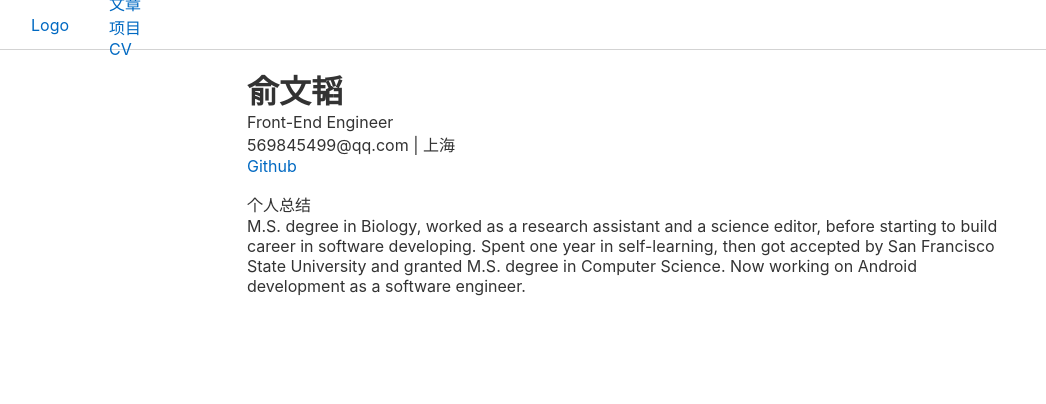
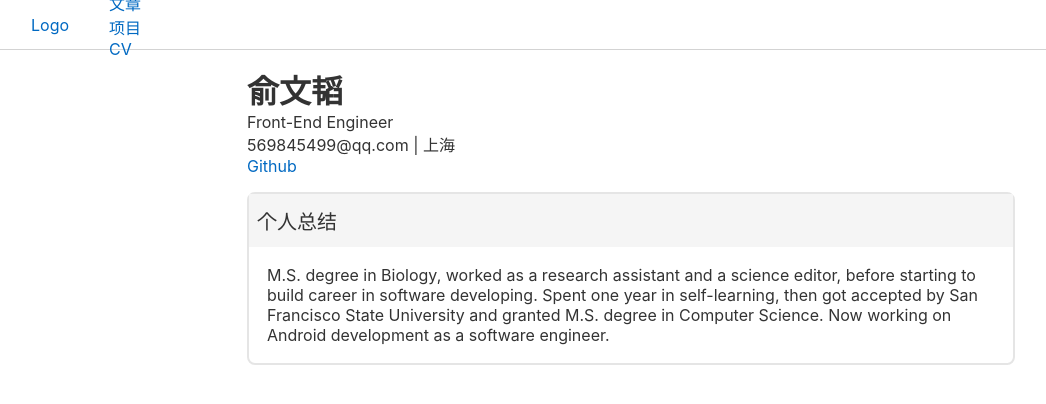
Before and after one commit to went2/simon.me, a Next.js app: page /cv in a window 1280 px wide. Shown: the top 404 px of the page, without its empty margins (9-1055 px from the left). Built offline with nearby package versions, Linux system fonts and the light colour scheme.

Commit message:
将可折叠内容封装为组件

```diff
--- /dev/null
+++ b/src/components/CollapseContent/CollapseContent.module.scss
@@ -0,0 +1,48 @@
+.container {
+  margin: 1rem auto;
+  border: 2px solid #e5e5e5;
+  border-radius: 8px;
+
+  .header {
+    font-size: 20px;
+    padding: 12px 8px;
+    background-color: #f5f5f5;
+    cursor: pointer;
+    display: flex;
+    align-items: center;
+  }
+
+  .show-expanded::before {
+    content: "\2796";
+    font-size: 14px;
+    margin-right: 5px;
+  }
+
+  .show-collapsed::before {
+    content: "\02795";
+    font-size: 14px;
+    margin-right: 5px;
+  }
+
+  .collapse-wrapper {
+    transform-origin: center top;
+    overflow: hidden;
+    transition: max-height 200ms linear;
+    max-height: 100vh;
+    // background-color: antiquewhite;
+  }
+
+  .collapsed {
+    max-height: 0px;
+  }
+
+  .expanded {
+    max-height: 100vh;
+  }
+
+  .content {
+    padding: 18px;
+    // border-bottom: 1px solid #e5e5e5;
+  }
+
+}
--- /dev/null
+++ b/src/components/CollapseContent/index.tsx
@@ -0,0 +1,31 @@
+import { NextPage } from 'next';
+import { useState } from 'react';
+import styles from './CollapseContent.module.scss';
+
+interface PropsType {
+  title: string;
+  collapsed?: boolean;
+  children?: React.ReactNode;
+}
+
+const CollapseContent: NextPage<PropsType> = ({ title, collapsed = false, children }) => {
+  const [isCollapsed, setIsCollapsed] = useState(collapsed);
+
+  return (
+    <div className={styles.container}>
+      <div
+        className={`${styles.header} ${isCollapsed ? styles.showCollapsed : styles.showExpanded}`}
+        onClick={() => setIsCollapsed(!isCollapsed)}
+      >
+        {title}
+      </div>
+      <div
+        className={`${styles.collapseWrapper} ${isCollapsed ? styles.collapsed : styles.expanded}`}
+      >
+        <div className={styles.content}>{children}</div>
+      </div>
+    </div>
+  );
+};
+
+export default CollapseContent;
--- a/src/components/Header/Header.module.scss
+++ b/src/components/Header/Header.module.scss
@@ -23,6 +23,10 @@
 
     li {
       margin-left: 0rem;
+
+      a {
+        color: var(--text-primary);
+      }
     }
   }
 }
--- a/src/pages/cv.tsx
+++ b/src/pages/cv.tsx
@@ -1,5 +1,6 @@
 import { NextPage } from 'next';
 import styles from '../styles/Cv.module.scss';
+import CollapseContent from '../components/CollapseContent';
 
 const Cv: NextPage = () => {
   return (
@@ -20,10 +21,9 @@ const Cv: NextPage = () => {
         </div>
       </div>
 
-      <div className={styles.panel}>
-        <div className={styles.panelHeader}>个人总结</div>
-        <div className={styles.panelContent}>M.S. degree in Biology, worked as a research assistant and a science editor, before starting to build career in software developing. Spent one year in self-learning, then got accepted by San Francisco State University and granted M.S. degree in Computer Science. Now working on Android development as a software engineer.</div>
-      </div>
+      <CollapseContent title='个人总结'>
+        M.S. degree in Biology, worked as a research assistant and a science editor, before starting to build career in software developing. Spent one year in self-learning, then got accepted by San Francisco State University and granted M.S. degree in Computer Science. Now working on Android development as a software engineer.
+      </CollapseContent>
 
       <div className={styles.panel}></div>
 
--- a/src/styles/Cv.module.scss
+++ b/src/styles/Cv.module.scss
@@ -6,7 +6,7 @@
 
 .base-info {
   max-width: 400px;
-  margin: 0 auto;
+  margin-left: 10px;
 
   .contact {
     margin-top: 12px;
@@ -19,7 +19,6 @@
 .panel {
   margin: 1rem auto;
   position: relative;
-
 
   &-header {
     font-size: 20px;
@@ -37,11 +36,12 @@
     font-size: 14px;
     color: whitesmoke;
     margin-right: 5px;
-
   }
 
   &-content {
     padding: 1rem;
+    border: 1px solid #e5e5e5;
+
   }
 
 
```
